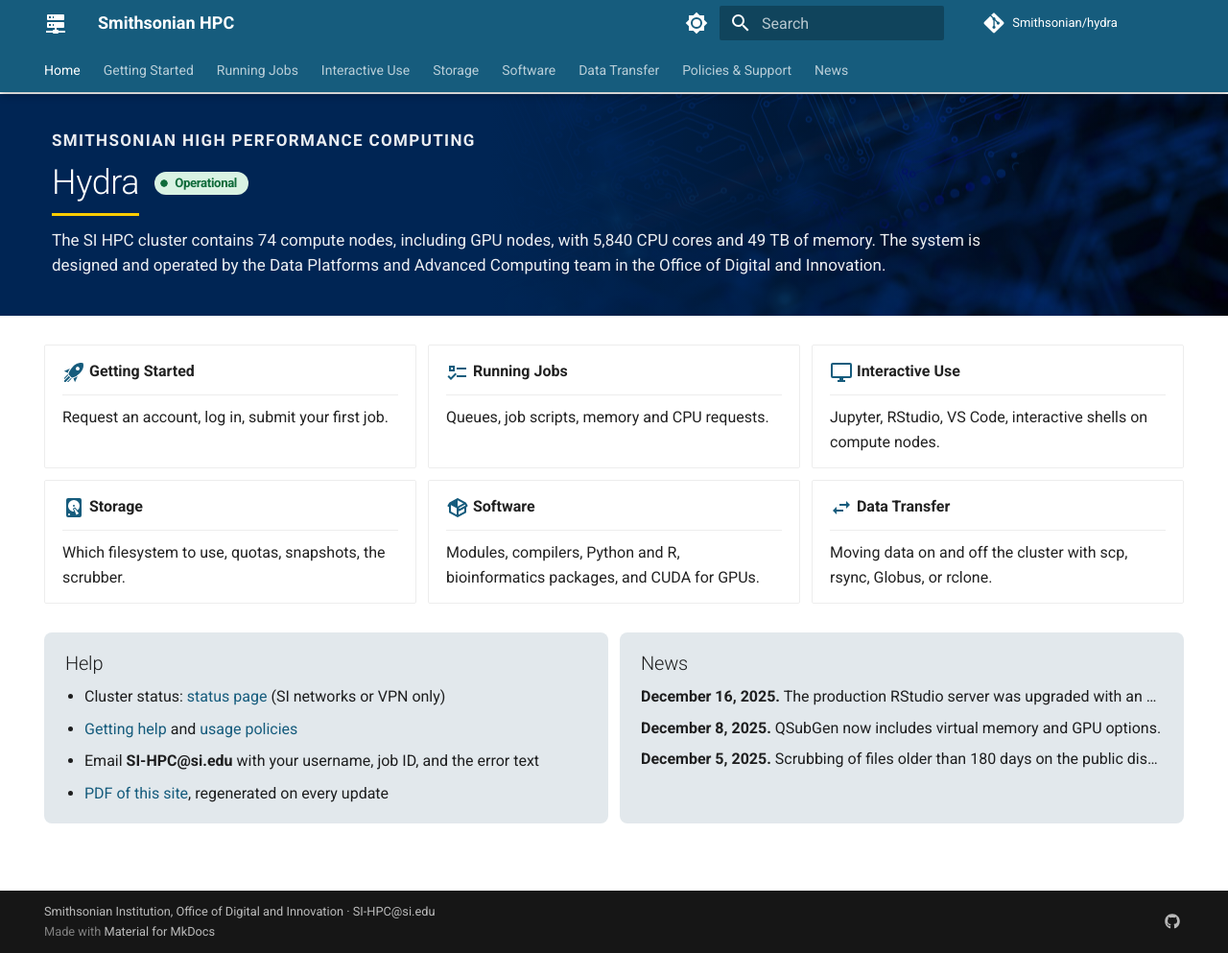
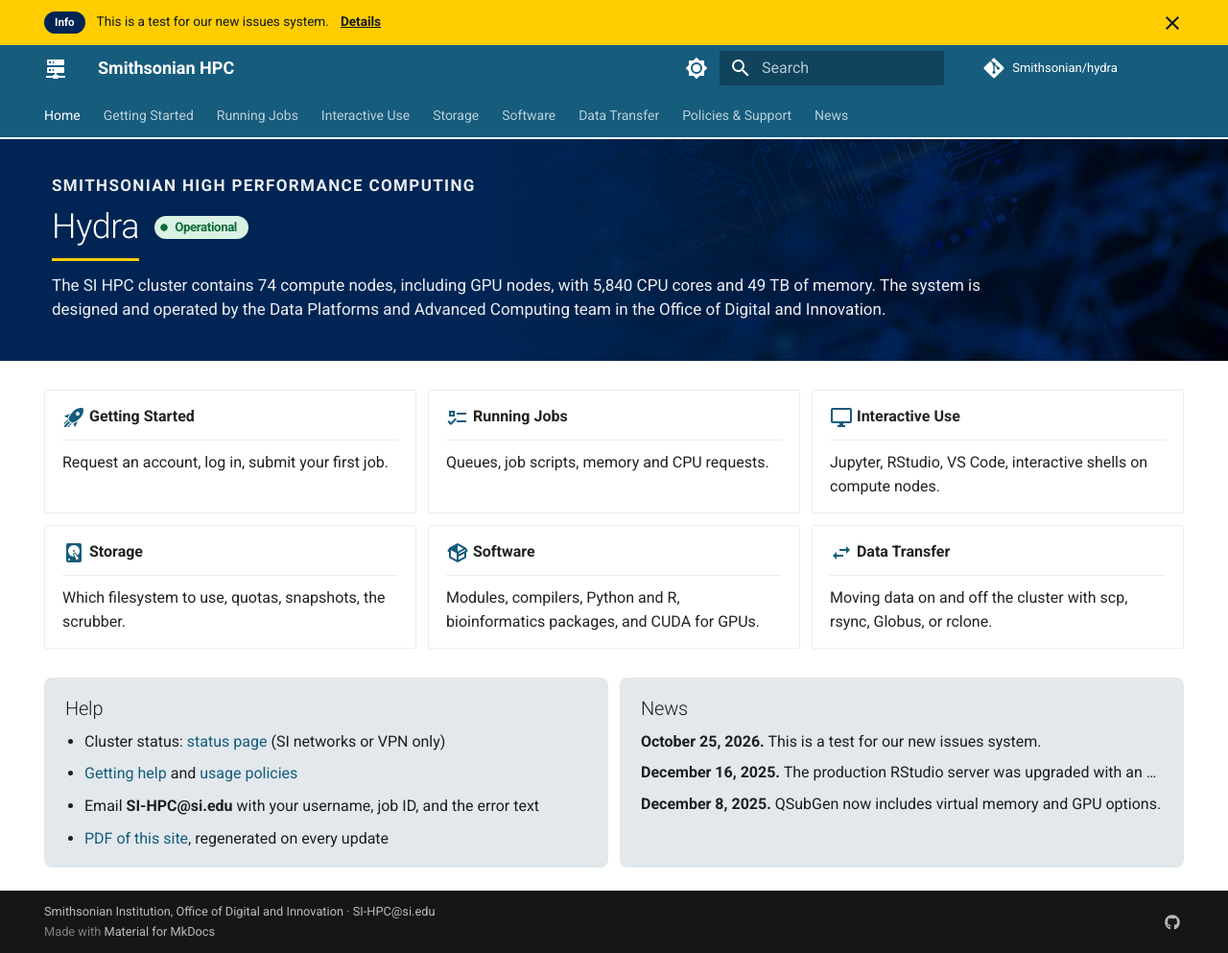
Before and after one commit to ODI-DPAC/hydra, an MkDocs documentation site: the page built from docs/index.md, in a window 1280 px wide and 993 px high. Shown: the whole window at 96% size. Built offline with MkDocs 1.6.1 and Material for MkDocs 9.7.7, drawn with Linux system fonts in a browser that asks for light colours; comment, search, counter and statistics services are not loaded.

Commit message:
News: test

```diff
--- a/docs/index.md
+++ b/docs/index.md
@@ -76,11 +76,11 @@ The SI HPC cluster contains 74 compute nodes, including GPU nodes, with 5,840 CP
 ## [News](news/index.md)
 
 <!-- news:start -->
+**October 25, 2026.** This is a test for our new issues system.
+
 **December 16, 2025.** The production RStudio server was upgraded with an updated OS and R version.
 
 **December 8, 2025.** QSubGen now includes virtual memory and GPU options.
-
-**December 5, 2025.** Scrubbing of files older than 180 days on the public disks resumes Sunday Dec 7; it had been suspended before the move to Ashburn.
 <!-- news:end -->
 
 </div>
--- a/mkdocs.yml
+++ b/mkdocs.yml
@@ -61,9 +61,10 @@ extra:
   # Announcement bar and status pill. kind: maintenance | outage | info.
   # Blank text = no banner, pill shows Operational.
   announce:
+    until: "2026-09-26"
     kind: info
-    text: ""
-    link: news/
+    text: "This is a test for our new issues system."
+    link: news/#2026-10-25
   status_url: https://hydra.si.edu/tools/status/
   support_email: SI-HPC@si.edu
   social:
```
Also changed, not shown: docs/news/index.md (+4 -0 lines).
